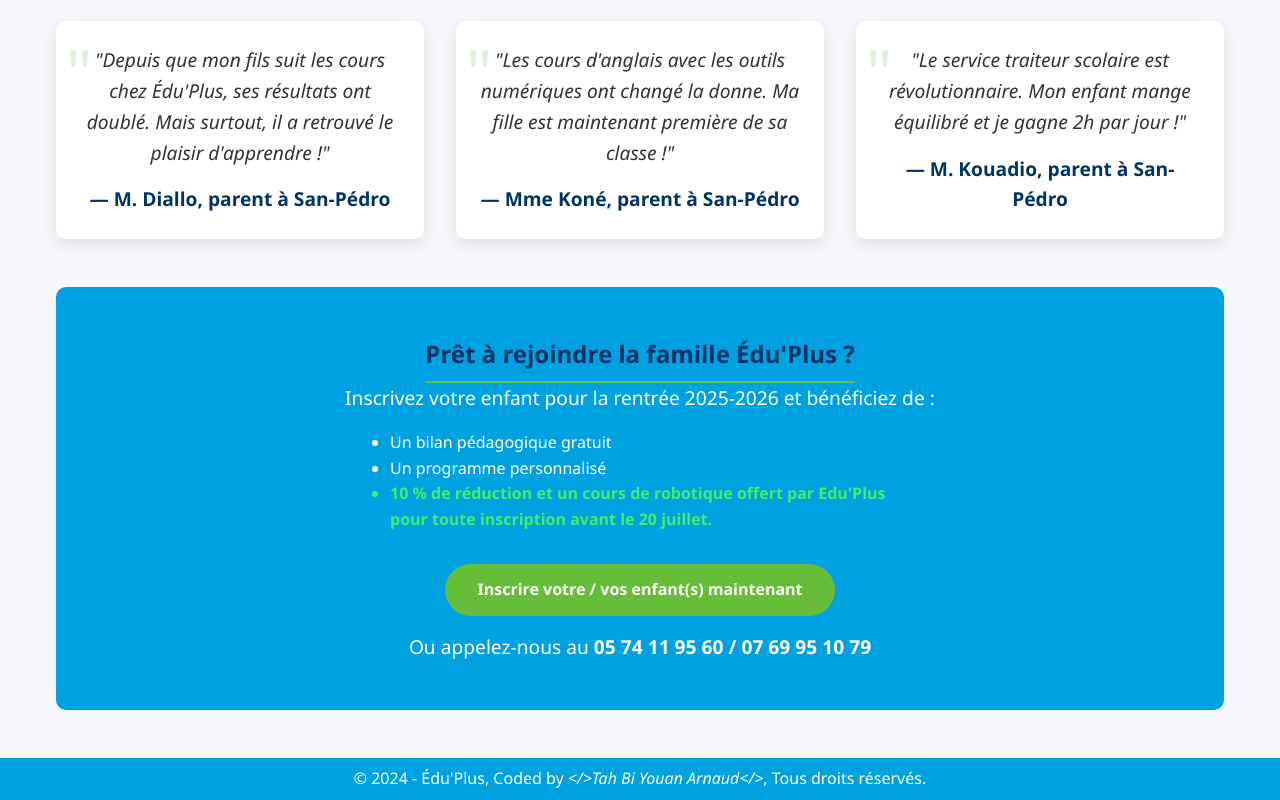
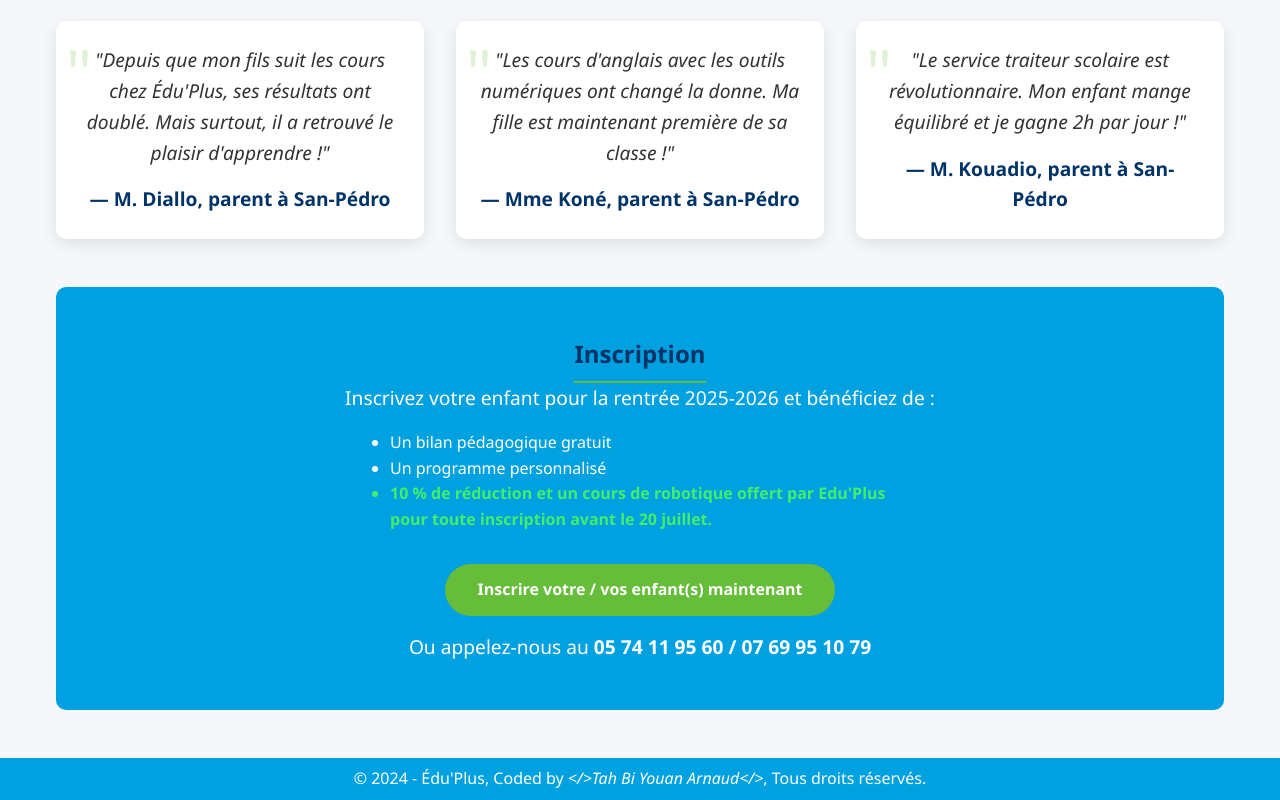
Before and after one commit to eduplus-ci/san-pedro, a plain HTML site: page bilan.html in a window 1280 px wide. Shown: the part 1119-1919 px from the top of the page. Drawn offline with Linux system fonts and the light colour scheme; no server answers.

Commit message:
Update bilan.html

```diff
--- a/bilan.html
+++ b/bilan.html
@@ -506,7 +506,7 @@
         </section>
 
         <section id="inscription" class="cta-section">
-            <h2>Prêt à rejoindre la famille Édu'Plus ?</h2>
+            <h2>Inscription</h2>
             <p>Inscrivez votre enfant pour la rentrée 2025-2026 et bénéficiez de :</p>
             <ul style="text-align: left; max-width: 500px; margin: 1rem auto;">
                 <li>Un bilan pédagogique gratuit</li>
```
